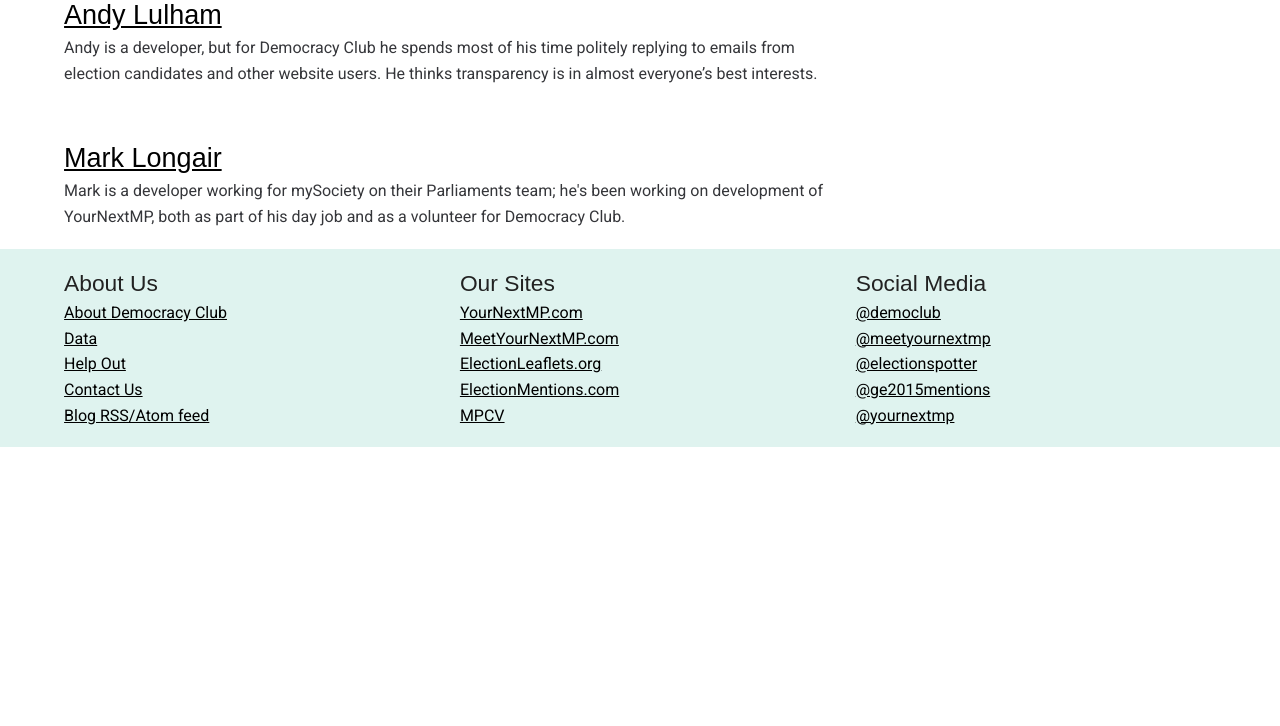
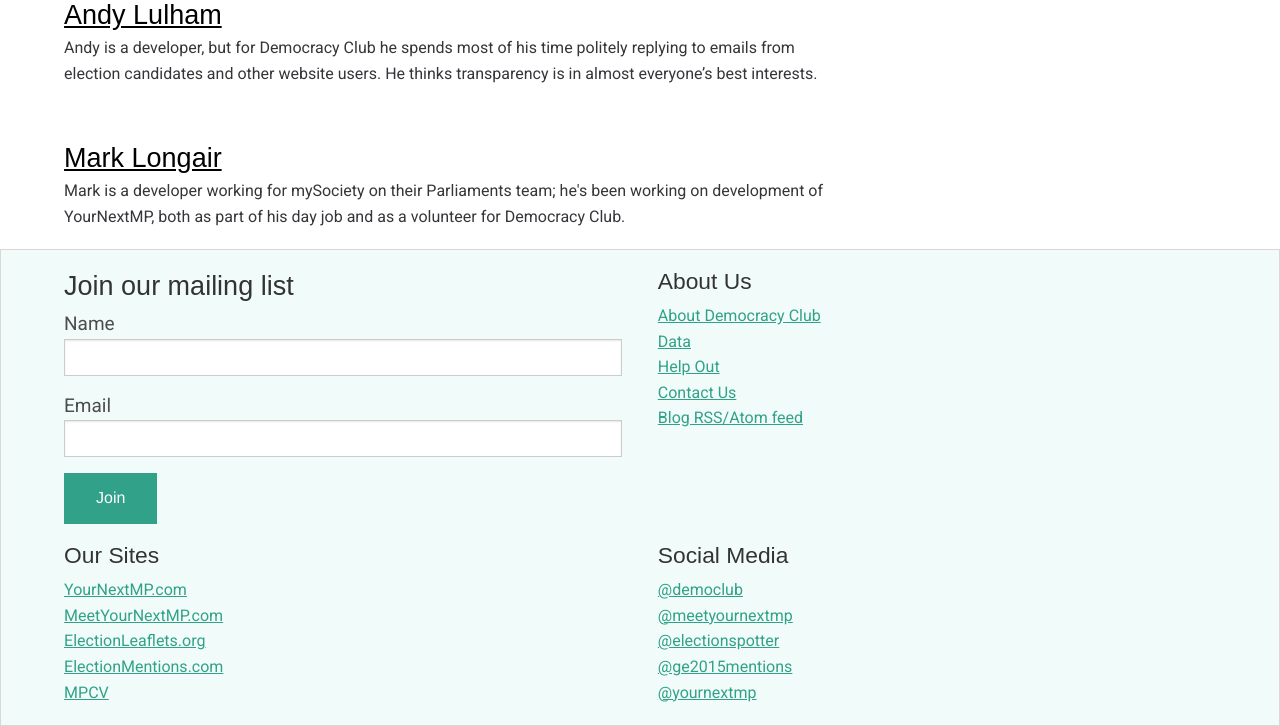
Before and after one commit to DemocracyClub/Website, a Django app: page /about/ in a window 1280 px wide. Shown: the part 2050-2776 px from the top of the page. Before the commit the page ends 2497 px from the top, so only its background shows below. Run offline with Django 3.2, Linux system fonts and the light colour scheme; some libraries are stand-ins or nearby versions; some web fonts are replaced.

Commit message:
Add mailing list signup to footer

```diff
--- a/democracy_club/assets/css/main.css
+++ b/democracy_club/assets/css/main.css
@@ -429,39 +429,6 @@ form.donate_form ul input {
         float:left;
         margin-left:2.5em;
     }
-
-    #signup_form {
-        display:table;
-        width:100%;
-    }
-
-    [role="heading"] h2 {
-        margin:0;
-        padding:0;
-        font-size:1rem;
-    }
-
-    #signup_form > div {
-        display:table-row;
-    }
-
-    #signup_form label {
-/*        float:left;*/
-        display:table-cell;
-        min-width:20%;
-        width:20%;
-    }
-
-    #signup_form input {
-        display:table-cell;
-        min-width:60%;
-        width:100%;
-    }
-
-    #signup_form > button {
-        padding:0.5em;
-    }
-
 }
 
 
--- a/democracy_club/templates/base.html
+++ b/democracy_club/templates/base.html
@@ -88,12 +88,34 @@
               {% block content %}{% endblock content %}
             </div>
           </div>
+        </main>
 
-        </main>
-        <footer>
+
+
+        <footer class="panel callout">
           <div class="row">
 
-            <section class="columns large-4">
+            <section class="columns large-6">
+              <div class="">
+                <h3>Join our mailing list</h3>
+                <form action="http://mail.democracyclub.org.uk/subscribe" method="POST" accept-charset="utf-8" id="signup_form">
+                  <div>
+                    <label for="name">Name</label>
+                    <input type="text" name="name" id="name" required>
+                  </div>
+                  <div>
+                    <label for="email">Email</label>
+                    <input type="email" name="email" id="email" required>
+                  </div>
+                  <input type="hidden" name="list" value="N9KiQZ763AS892dmj8H8xIcHrA"/>
+                  <button type="submit" name="submit" id="submit" class="button">Join</button>
+                </form>
+
+              </div>
+            </section>
+
+
+            <section class="columns large-6">
               <header>
                 <h2>About Us</h2>
               </header>
@@ -105,8 +127,10 @@
                 <li><a href="{% url "hermes_post_feed" %}">Blog RSS/Atom feed</a></li>
               </ul>
             </section>
+          </div>
+          <div class="row">
 
-            <section class="columns large-4">
+            <section class="columns large-6">
               <header>
                 <h2>Our Sites</h2>
               </header>
@@ -119,7 +143,7 @@
               </ul>
             </section>
 
-            <section class="columns large-4">
+            <section class="columns large-6">
               <header>
                 <h2>Social Media</h2>
               </header>
--- a/democracy_club/templates/home.html
+++ b/democracy_club/templates/home.html
@@ -32,6 +32,7 @@
 {% endblock header %}
 
 {% block content %}
+
 
 <section class="row">
   <div class="columns large-12">
```
